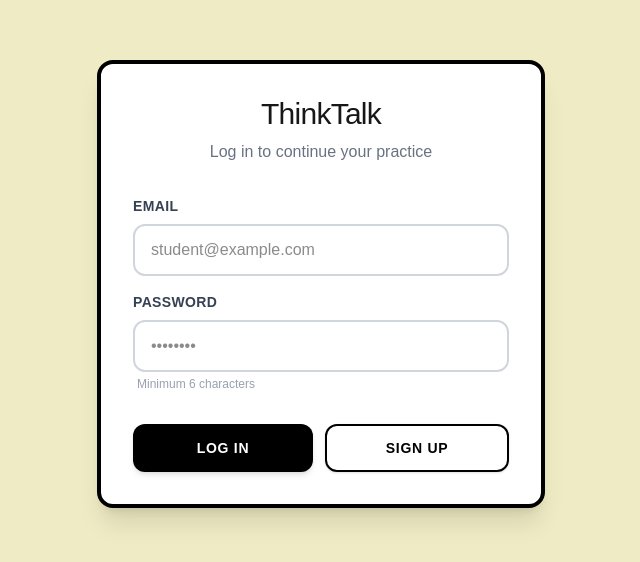
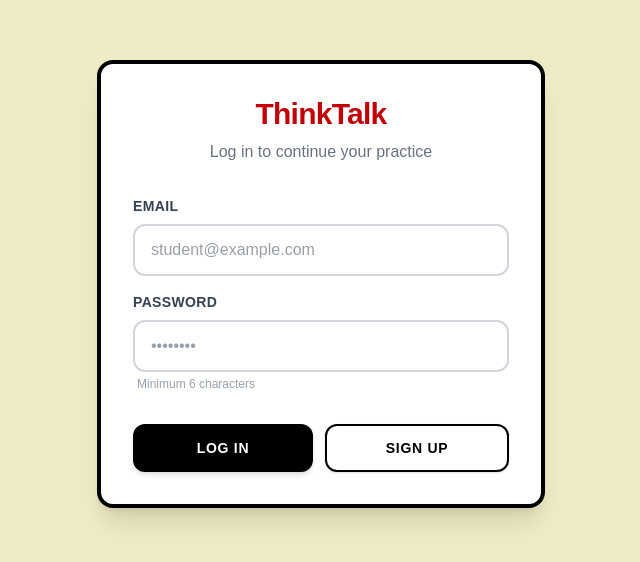
Before and after one commit to Mimiyao27/think-talkv1, a Next.js app: page /login in a window 1280 px wide. Shown: the part 116-678 px from the top of the page, without its empty margins (319-959 px from the left). Built offline with nearby package versions, Linux system fonts and the light colour scheme.

Commit message:
change login color

```diff
--- a/src/app/login/page.tsx
+++ b/src/app/login/page.tsx
@@ -32,7 +32,7 @@ export default async function LoginPage({ searchParams }: LoginPageProps) {
   return (
     <div className="min-h-screen bg-[#efebc4] flex items-center justify-center p-4">
       <div className="bg-white p-8 rounded-2xl shadow-xl w-full max-w-md border-[4px] border-black">
-        <h1 className="text-3xl font-red text-center mb-2 tracking-tight">ThinkTalk</h1>
+        <h1 className="text-3xl text-red-700 font-black text-center mb-2 tracking-tight">ThinkTalk</h1>
         <p className="text-center text-gray-500 mb-8 font-medium">Log in to continue your practice</p>
 
         {/* Error / Warning Banner */}
@@ -59,7 +59,7 @@ export default async function LoginPage({ searchParams }: LoginPageProps) {
               type="email"
               required
               autoComplete="email"
-              className="w-full px-4 py-3 rounded-xl border-2 border-gray-300 focus:border-blue-500 focus:outline-none transition-colors"
+              className="w-full px-4 py-3 rounded-xl border-2 border-gray-300 text-gray-700 focus:border-blue-500 focus:outline-none transition-colors"
               placeholder="student@example.com"
             />
           </div>
@@ -72,7 +72,7 @@ export default async function LoginPage({ searchParams }: LoginPageProps) {
               required
               autoComplete="current-password"
               minLength={6}
-              className="w-full px-4 py-3 rounded-xl border-2 border-gray-300 focus:border-blue-500 focus:outline-none transition-colors"
+              className="w-full px-4 py-3 rounded-xl border-2 border-gray-300 text-gray-700 focus:border-blue-500 focus:outline-none transition-colors"
               placeholder="••••••••"
             />
             <p className="text-xs text-gray-400 mt-1 ml-1">Minimum 6 characters</p>
```
